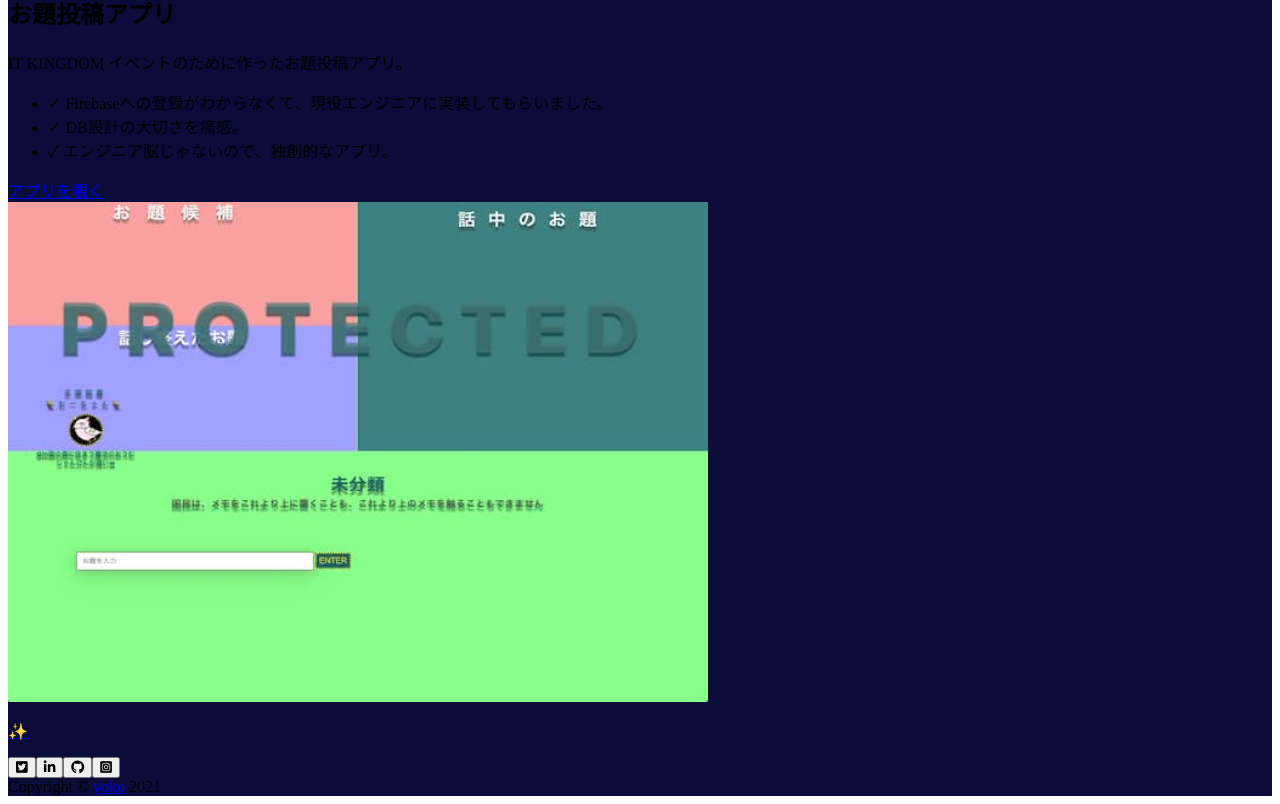
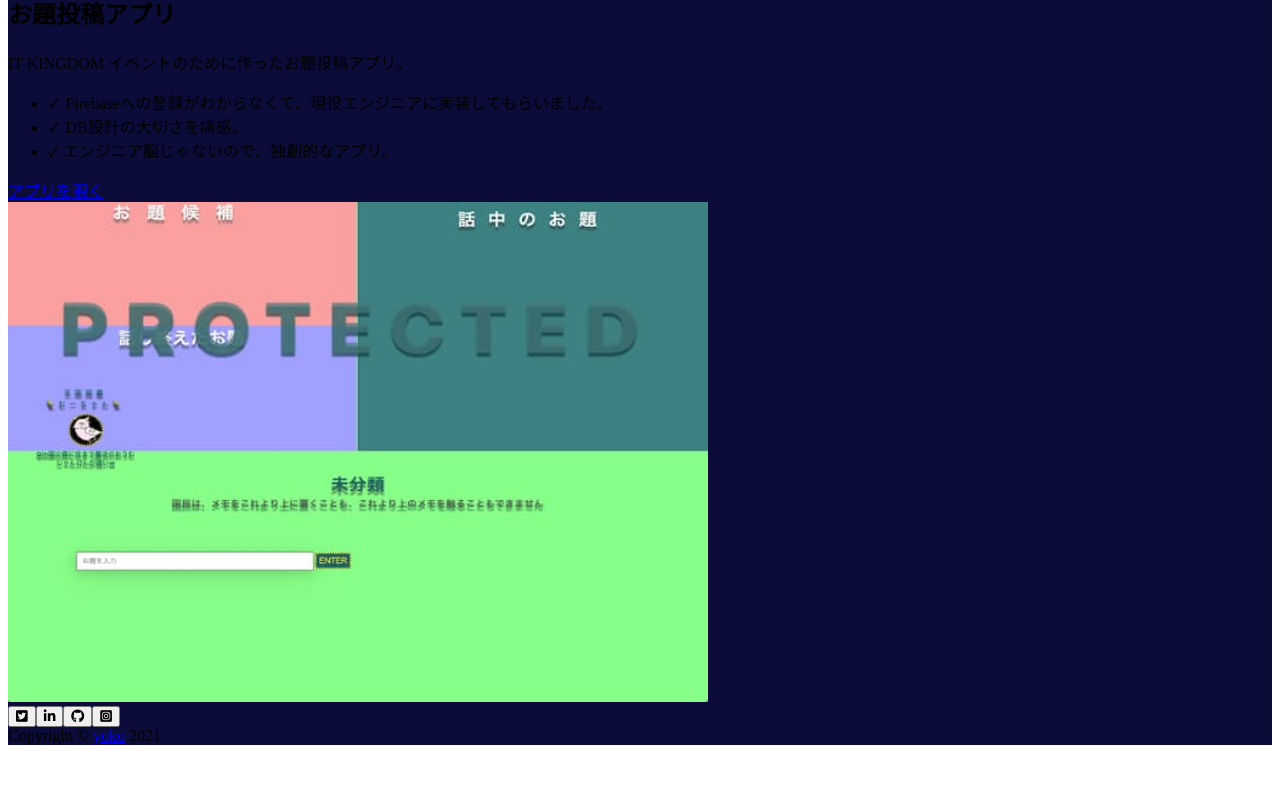
Before and after one commit to yoko-at-home/yoko-2021, a Next.js app: page /miscellaneous in a window 1280 px wide. Shown: the part 8541-9345 px from the top of the page. After the commit the page ends 9294 px from the top, so only its background shows below. Built offline with nearby package versions, Linux system fonts and the light colour scheme.

Commit message:
微調整

```diff
--- a/src/components/Footer.js
+++ b/src/components/Footer.js
@@ -22,7 +22,7 @@ export const Footer = () => {
   return (
     <div
       id='footer'
-      className='flex justify-center'
+      className='flex justify-center mt-36'
       style={{ backgroundColor: "rgba(12, 12, 58)" }}
     >
       <div className='p-1'>
--- a/src/pages/miscellaneous.js
+++ b/src/pages/miscellaneous.js
@@ -1,5 +1,4 @@
 import Image from "next/image";
-import Link from "next/link";
 
 import { Button } from "../components/atom/Button";
 import { BannerLanding } from "../components/BannerLanding";
@@ -714,20 +713,6 @@ const miscellaneous = () => {
           </div>
         </div>
       </section>
-      <div className='mt-5 text-center'>
-        <p>
-          <Link href='/'>
-            <a
-              className='py-2 mr-4 text-sm font-bold leading-relaxed uppercase whitespace-nowrap '
-              href='#pablo'
-            >
-              <span role='img' aria-label='sparkles'>
-                ✨
-              </span>
-            </a>
-          </Link>
-        </p>
-      </div>
     </Layout>
   );
 };
--- a/src/pages/programming.js
+++ b/src/pages/programming.js
@@ -1,6 +1,7 @@
 import { Button } from "../components/atom/Button";
 import { ImageShrink } from "../components/atom/ImageShrink";
 import { Layout } from "../components/Layout";
+
 
 const programming = () => {
   return (
@@ -164,7 +165,7 @@ const programming = () => {
             その山浦先生が提供する教材の数々。わかりやすくバックエンドの知識を得ることができました。メルカリクローンの制作で手一杯になり、途中退出してしまいましたが、リタイヤしたOver50のおばさんの質問に全身全霊お答えいただいたNotion今でも忘れません。YouTubeで熱く語るお姿拝見しています。
           </p>
         </div>
-      </div>{" "}
+      </div>
     </Layout>
   );
 };
```
Also changed, not shown: src/pages/community.js (+1 -14 lines), src/pages/websites.js (+6 -5 lines).
